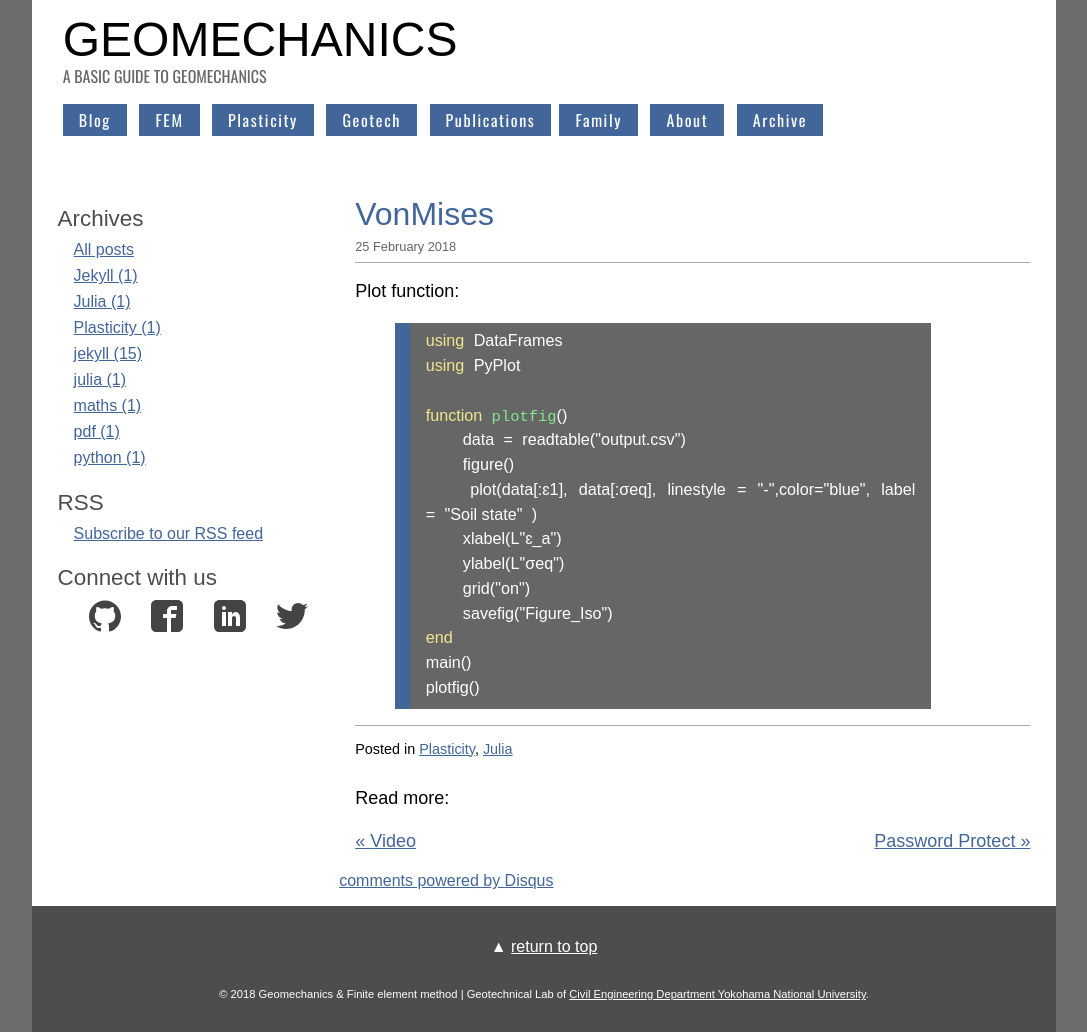
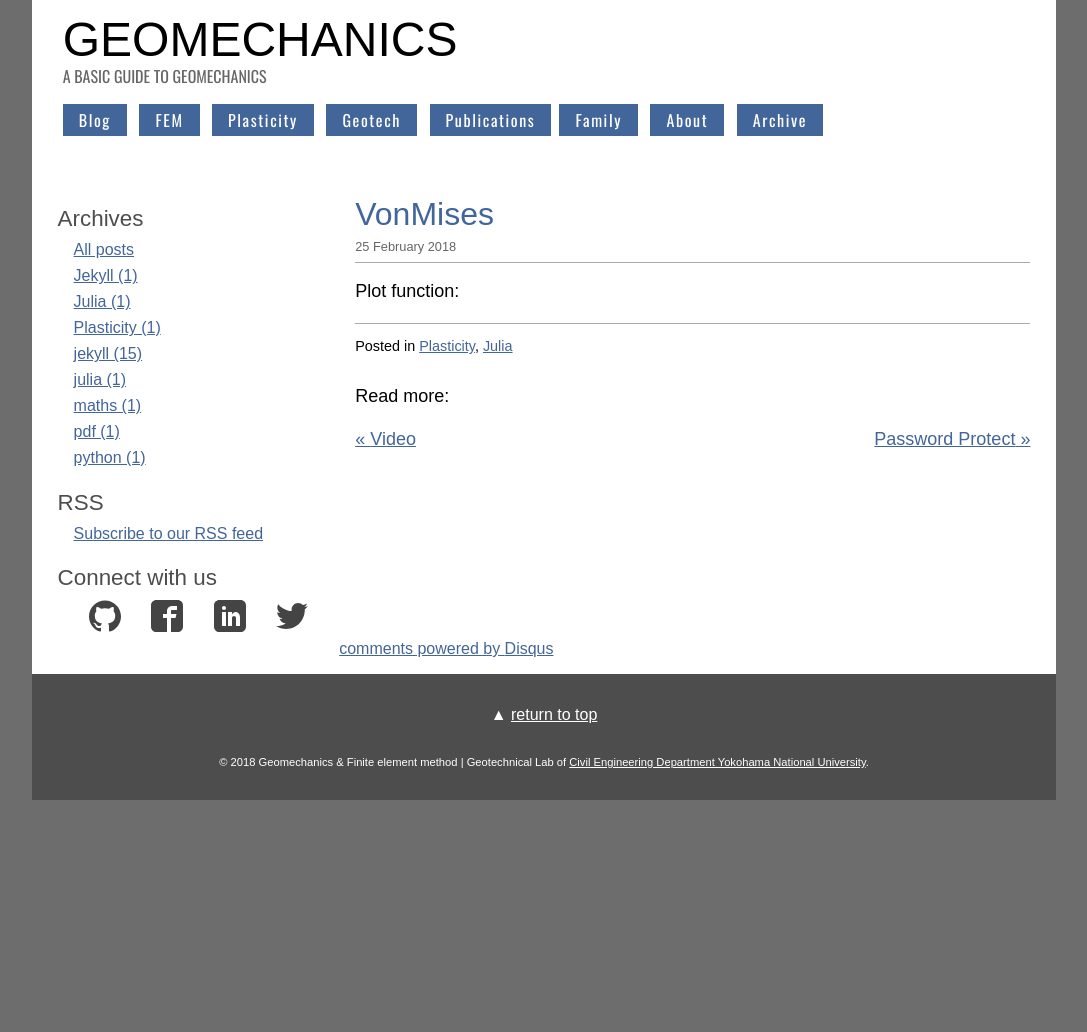
Before and after one commit to quangvunp/geomechanics, a Jekyll site: the page built from _posts/2018-02-25-VonMises.md, in a window 1280 px wide. Shown: the whole page, without its empty margins (96-1183 px from the left). Built offline with Jekyll 4.4.1, drawn with Linux system fonts in a browser that asks for light colours; comment, search, counter and statistics services are not loaded; after the commit the page ends 900 px from its top, so only the background shows below that.

Commit message:
Update 2018-02-25-VonMises.md

```diff
--- a/_posts/2018-02-25-VonMises.md
+++ b/_posts/2018-02-25-VonMises.md
@@ -6,19 +6,3 @@ tags: [Plasticity, Julia]
 ---
 
 Plot function:
-{% highlight julia%}
-using DataFrames
-using PyPlot
-
-function plotfig()
-    data = readtable("output.csv")
-    figure()
-    plot(data[:ɛ1], data[:σeq], linestyle = "-",color="blue", label = "Soil state" )
-    xlabel(L"ɛ_a")
-    ylabel(L"σeq")
-    grid("on")
-    savefig("Figure_Iso")
-end
-main()
-plotfig()
-{% endhighlight %}
```
